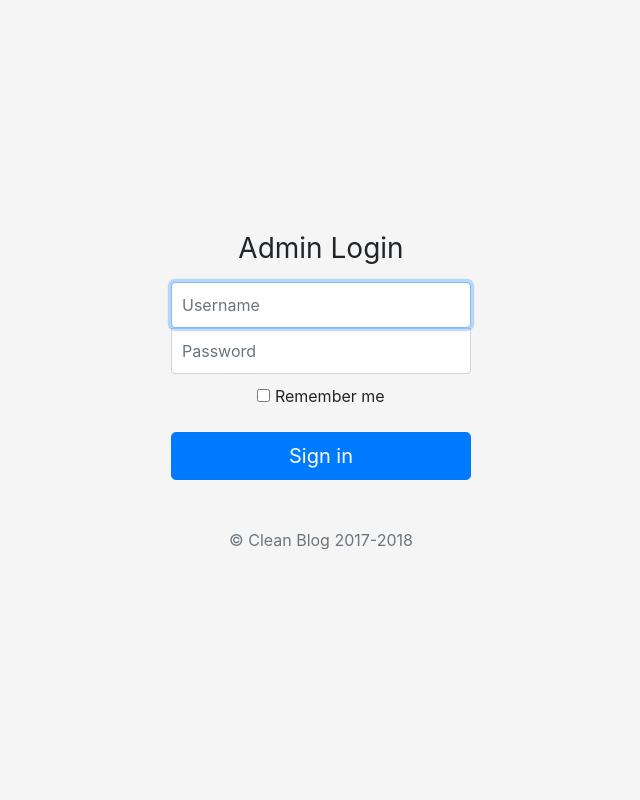
After one commit to YashSewarik/Flask, a Flask app: page /dashboard in a window 1280 px wide. The commit adds this page. Shown: the whole page, without its empty margins (319-959 px from the left). Run offline with Flask 3, Linux system fonts and the light colour scheme; some libraries are stand-ins or nearby versions.

Commit message:
Added Admin login file and Admin Dashbord

```diff
--- a/Blog Website/config.json
+++ b/Blog Website/config.json
@@ -6,7 +6,11 @@
         "prod_uri":"mysql://root:@localhost/flaskblog",
         "blog_name":"Clean Blog",
         "gmail-user":"yashsewarik1@gmail.com",
-        "gmail-password":"oqjqyspnbvhiymju"
+        "gmail-password":"oqjqyspnbvhiymju",
+        "about-text":"Let me tell you something you already know. The world ain't all sunshine and rainbows. It's a very mean and nasty place, and I don't care how tough you are, it will beat you to your knees and keep you there permanently if you let it. You, me, or nobody is gonna hit as hard as life. But it ain't about how hard you hit. It's about how hard you can get hit and keep moving forward; how much you can take and keep moving forward. That's how winning is done! Now, if you know what you're worth, then go out and get what you're worth. But you gotta be willing to take the hits, and not pointing fingers saying you ain't where you wanna be because of him, or her, or anybody. Cowards do that and that ain't you. You're better than that! I'm always gonna love you, no matter what. No matter what happens. You're my son and you're my blood. You're the best thing in my life. But until you start believing in yourself, you ain't gonna have a life.",
+        "no_of_posts":5,
+        "admin_user":"123",
+        "admin_password": "123"
 
     }
 
--- a/Blog Website/main.py
+++ b/Blog Website/main.py
@@ -1,4 +1,4 @@
-from flask import Flask, render_template , request
+from flask import Flask, render_template , request, session
 from flask_sqlalchemy import SQLAlchemy
 from flask_mail import Mail
 from datetime import datetime
@@ -11,7 +11,7 @@ with open('config.json','r') as c:
 
 local_server=True
 app = Flask(__name__)
-
+app.secret_key = 'super-secret-key'
 app.config.update(
     MAIL_SERVER = 'smtp.gmail.com',
     MAIL_PORT = '465',
@@ -24,28 +24,64 @@ if(local_server):
     app.config["SQLALCHEMY_DATABASE_URI"] = params['local_uri']
 else:
     app.config["SQLALCHEMY_DATABASE_URI"] = params['prod_uri']
+
 db=SQLAlchemy(app)
 
 class Contacts(db.Model):
     sno = db.Column(db.Integer,primary_key=True)
     name = db.Column(db.String(80),nullable=False)
     email = db.Column(db.String(20),nullable=False)
-    phone_num=db.Column(db.String(12),nullable=False)
-    date=db.Column(db.String(12),nullable=True)
-    msg=db.Column(db.String(120),nullable=False)
+    phone_num = db.Column(db.String(12),nullable=False)
+    date = db.Column(db.String(12),nullable=True)
+    msg = db.Column(db.String(120),nullable=False)
 
-
+class Posts(db.Model):
+    sno = db.Column(db.Integer, primary_key=True)
+    title = db.Column(db.String(80), nullable=False)
+    slug = db.Column(db.String(21), nullable=False)
+    tagline=db.Column(db.String(120),nullable=False)
+    content = db.Column(db.String(120), nullable=False)
+    date = db.Column(db.String(12), nullable=True)
+    img_file=db.Column(db.String(12),nullable=True)
 
 
 @app.route("/")
 def index():
-
-    return render_template('index.html',params=params)
+    posts=Posts.query.filter_by().all()[0:params['no_of_posts']]
+    return render_template('index.html',params=params,posts=posts)
 
 @app.route("/about")
 def about():
     name = "rohan das"
     return render_template('about.html', name2= name,params=params)
+
+@app.route("/dashboard", methods=['GET', 'POST'])
+def dashboard():
+    if "user" in session and session['user'] == params['admin_user']:
+        posts = Posts.query.all()
+        return render_template('dashboard.html', params=params, posts=posts)
+
+    if request.method == "POST":
+        username = request.form.get("uname")
+        userpass = request.form.get("upass")
+        if (username == params['admin_user'] and userpass == params['admin_password']):
+            # set the session variable
+            session['user'] = username
+            posts = Posts.query.all()
+            return render_template('dashboard.html', params=params, posts=posts)
+        else:
+            return "Error password or user not match"
+    else:
+        return render_template('login.html', params=params)
+
+
+
+
+@app.route("/post/<string:post_slug>",methods=['GET'])
+def post_route(post_slug):
+    post=Posts.query.filter_by(slug=post_slug).first()
+    return render_template('post.html',params=params,post=post)
+
 
 @app.route("/contact",methods = ['GET','POST'])
 def contact():
--- /dev/null
+++ b/Blog Website/static/css/signin.css
@@ -0,0 +1,44 @@
+html,
+body {
+  height: 100%;
+}
+
+body {
+  display: -ms-flexbox;
+  display: flex;
+  -ms-flex-align: center;
+  align-items: center;
+  padding-top: 40px;
+  padding-bottom: 40px;
+  background-color: #f5f5f5;
+}
+
+.form-signin {
+  width: 100%;
+  max-width: 330px;
+  padding: 15px;
+  margin: auto;
+}
+.form-signin .checkbox {
+  font-weight: 400;
+}
+.form-signin .form-control {
+  position: relative;
+  box-sizing: border-box;
+  height: auto;
+  padding: 10px;
+  font-size: 16px;
+}
+.form-signin .form-control:focus {
+  z-index: 2;
+}
+.form-signin input[type="email"] {
+  margin-bottom: -1px;
+  border-bottom-right-radius: 0;
+  border-bottom-left-radius: 0;
+}
+.form-signin input[type="password"] {
+  margin-bottom: 10px;
+  border-top-left-radius: 0;
+  border-top-right-radius: 0;
+}
--- a/Blog Website/templates/about.html
+++ b/Blog Website/templates/about.html
@@ -19,9 +19,7 @@
             <div class="container px-4 px-lg-5">
                 <div class="row gx-4 gx-lg-5 justify-content-center">
                     <div class="col-md-10 col-lg-8 col-xl-7">
-                        <p>Lorem ipsum dolor sit amet, consectetur adipisicing elit. Saepe nostrum ullam eveniet pariatur voluptates odit, fuga atque ea nobis sit soluta odio, adipisci quas excepturi maxime quae totam ducimus consectetur?</p>
-                        <p>Lorem ipsum dolor sit amet, consectetur adipisicing elit. Eius praesentium recusandae illo eaque architecto error, repellendus iusto reprehenderit, doloribus, minus sunt. Numquam at quae voluptatum in officia voluptas voluptatibus, minus!</p>
-                        <p>Lorem ipsum dolor sit amet, consectetur adipisicing elit. Aut consequuntur magnam, excepturi aliquid ex itaque esse est vero natus quae optio aperiam soluta voluptatibus corporis atque iste neque sit tempora!</p>
+                    {{params['about-text']}}
                     </div>
                 </div>
             </div>
--- a/Blog Website/templates/contact.html
+++ b/Blog Website/templates/contact.html
@@ -28,7 +28,7 @@
                             <!-- To make this form functional, sign up at-->
                             <!-- https://startbootstrap.com/solution/contact-forms-->
                             <!-- to get an API token!-->
-                            <form id="contactForm" action = '/contact' method = 'post'data-sb-form-api-token="API_TOKEN">
+                            <form id="contactForm" action = '/contact' method = 'post' data-sb-form-api-token="API_TOKEN">
                                 <div class="form-floating">
                                     <input class="form-control" name='name' id="name" type="text" placeholder="Enter your name..." data-sb-validations="required" />
                                     <label for="name">Name</label>
--- a/Blog Website/templates/layout.html
+++ b/Blog Website/templates/layout.html
@@ -34,7 +34,8 @@
                 </div>
             </div>
         </nav>
-        {% block body %} {% endblock %}
+        {% block body %}
+         {% endblock %}
 
 
         <!-- Footer-->
--- /dev/null
+++ b/Blog Website/templates/login.html
@@ -0,0 +1,40 @@
+<!doctype html>
+<html lang="en">
+  <head>
+    <meta charset="utf-8">
+    <meta name="viewport" content="width=device-width, initial-scale=1, shrink-to-fit=no">
+    <meta name="description" content="">
+    <meta name="author" content="">
+    <link rel="icon" href="../../../../favicon.ico">
+
+    <title>Signin Template for Bootstrap</title>
+
+    <!-- Bootstrap core CSS -->
+    <link rel="stylesheet" href="https://stackpath.bootstrapcdn.com/bootstrap/4.1.3/css/bootstrap.min.css" integrity="sha384-MCw98/SFnGE8fJT3GXwEOngsV7Zt27NXFoaoApmYm81iuXoPkFOJwJ8ERdknLPMO" crossorigin="anonymous">
+
+    <!-- Custom styles for this template -->
+    <link href="signin.css" rel="stylesheet">
+  </head>
+
+  <body class="text-center">
+
+ <link href="{{url_for('static', filename='css/signin.css')}}" rel="stylesheet">
+
+    <form class="form-signin" action="/dashboard" method="post">
+      <h1 class="h3 mb-3 font-weight-normal">Admin Login</h1>
+      <label for="uname" class="sr-only">Username</label>
+      <input type="name" name ="uname" id="inputEmail" class="form-control" placeholder="Username" required autofocus>
+      <label for="upass"  class="sr-only">Password</label>
+      <input type="password"  name ="upass" id="inputPassword" class="form-control" placeholder="Password" required>
+      <div class="checkbox mb-3">
+        <label>
+          <input type="checkbox" value="remember-me"> Remember me
+        </label>
+      </div>
+      <button class="btn btn-lg btn-primary btn-block" type="submit">Sign in</button>
+      <p class="mt-5 mb-3 text-muted">© {{params['blog_name'] }} 2017-2018</p>
+    </form>
+
+
+ </body>
+</html>
```
Also changed, not shown: Blog Website/templates/dashboard.html (added, +56 -0 lines), Blog Website/templates/index.html (+8 -7 lines), Blog Website/templates/post.html (+7 -27 lines).
